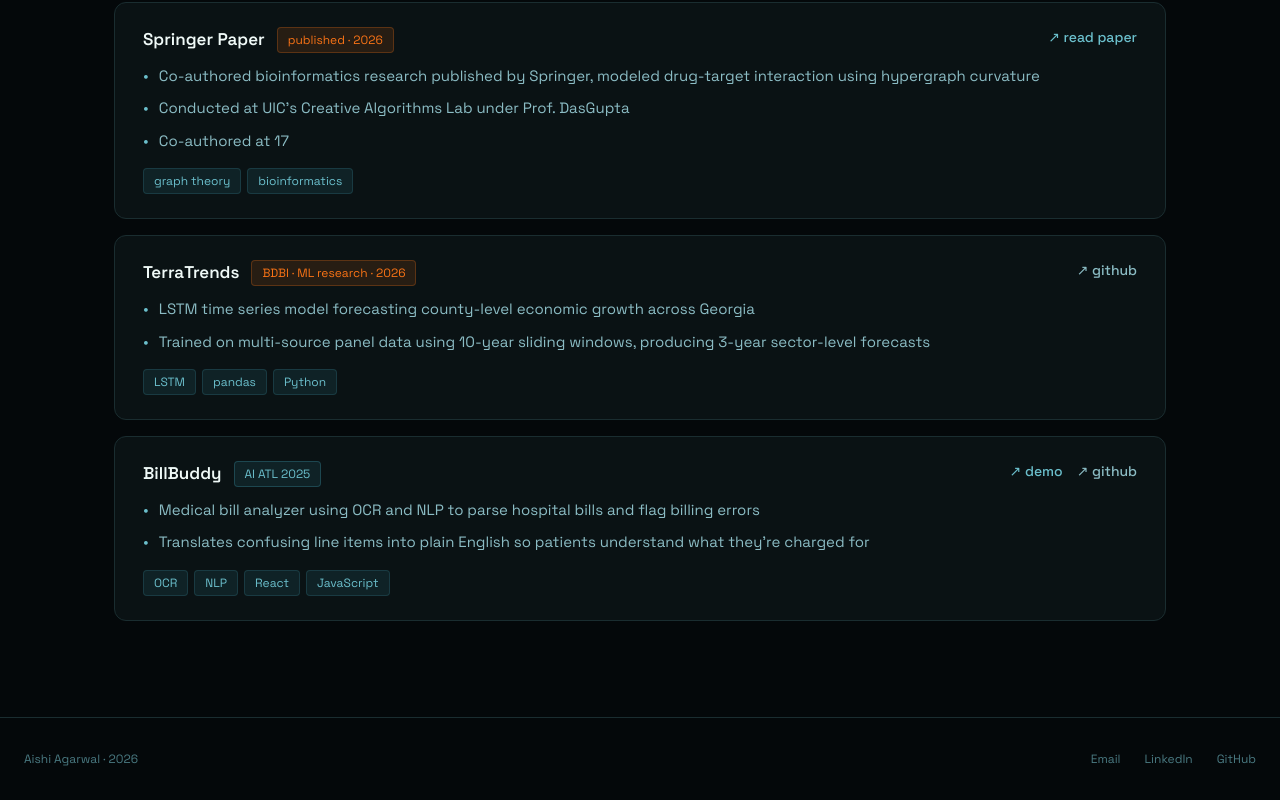
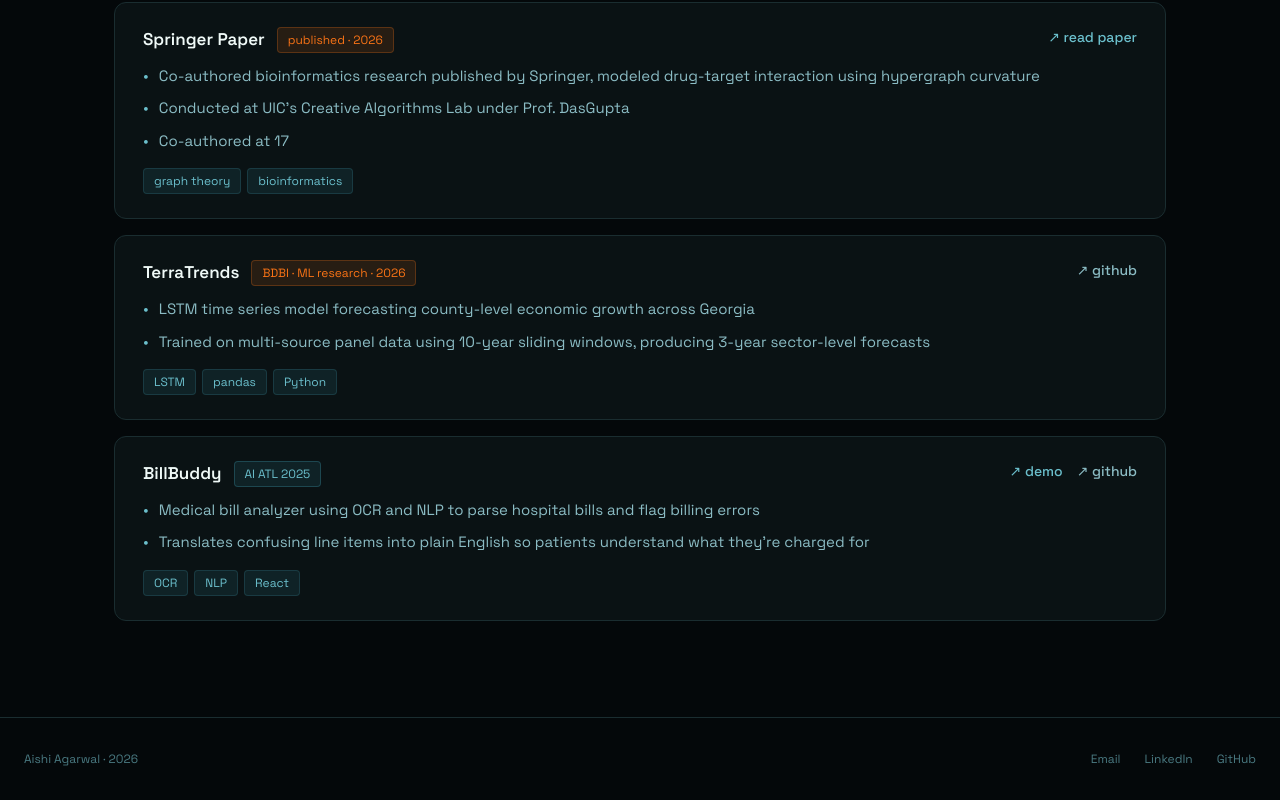
Before and after one commit to Aishi25/PersonalPortfolio, a Next.js app: page / in a window 1280 px wide. Shown: the part 2504-3304 px from the top of the page. Built offline with nearby package versions, Linux system fonts and the light colour scheme.

Commit message:
Remove JavaScript tag from BillBuddy

```diff
--- a/components/Projects.tsx
+++ b/components/Projects.tsx
@@ -74,7 +74,7 @@ const PROJECTS = [
       "Medical bill analyzer using OCR and NLP to parse hospital bills and flag billing errors",
       "Translates confusing line items into plain English so patients understand what they're charged for",
     ],
-    tags: ["OCR", "NLP", "React", "JavaScript"],
+    tags: ["OCR", "NLP", "React"],
     demo: "https://bit.ly/BillBuddy25",
     github: "https://github.com/Aishi25/BillBuddyPrivate",
   },
```
